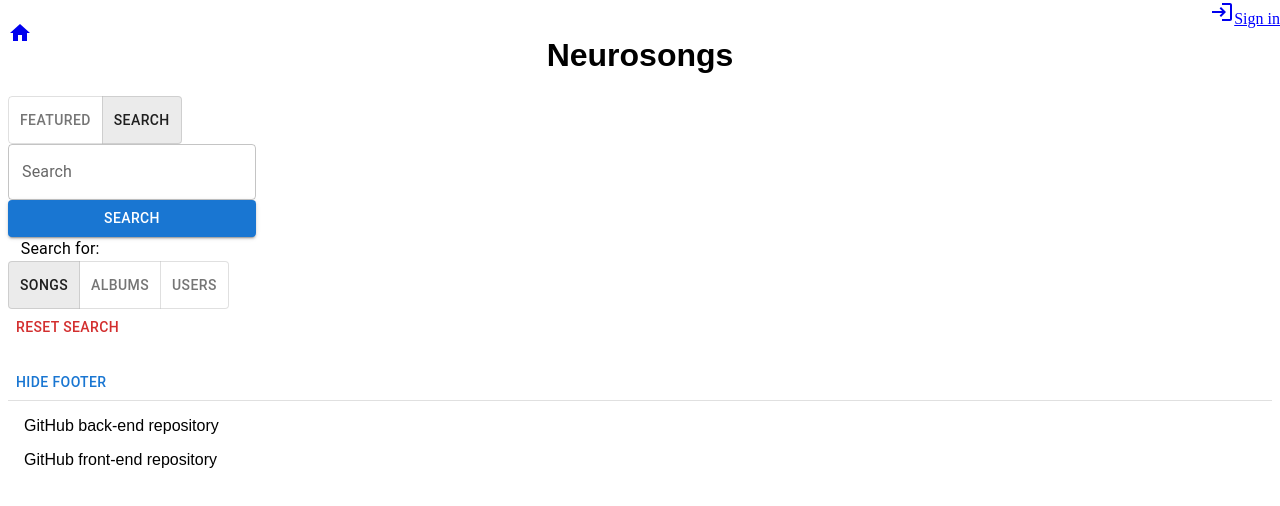
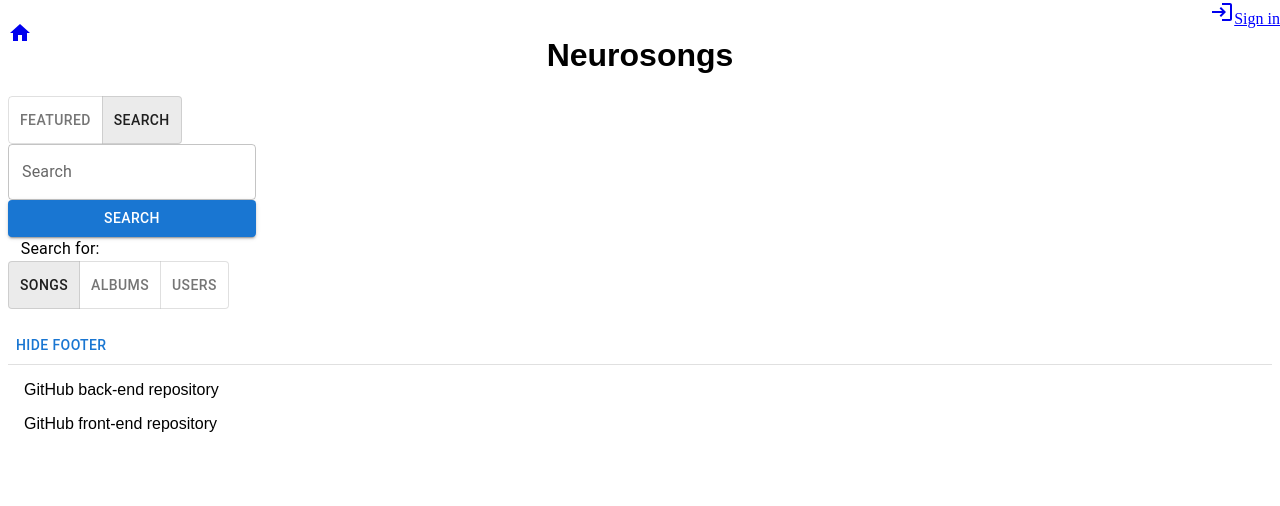
Before and after one commit to AlexMan123456/neurosongs-front-end, a React (Vite) app: page /search in a window 1280 px wide. Shown: the top 506 px of the page. Built offline with nearby package versions, Linux system fonts and the light colour scheme; no server answers.

Commit message:
Made reset search button only appear if there is an active search

```diff
--- a/src/components/search-page/ResultsDisplay.jsx
+++ b/src/components/search-page/ResultsDisplay.jsx
@@ -56,7 +56,7 @@ function ResultsDisplay({searchFor, setSearchQuery}){
     }
 
     return (<>
-        <Button color="error" onClick={handleReset}>Reset Search</Button>
+        {search_query ? <Button color="error" onClick={handleReset}>Reset Search</Button> : null}
         {content.length > 0 ?
         {
             songs: <SongResults songs={content}/>,
```
